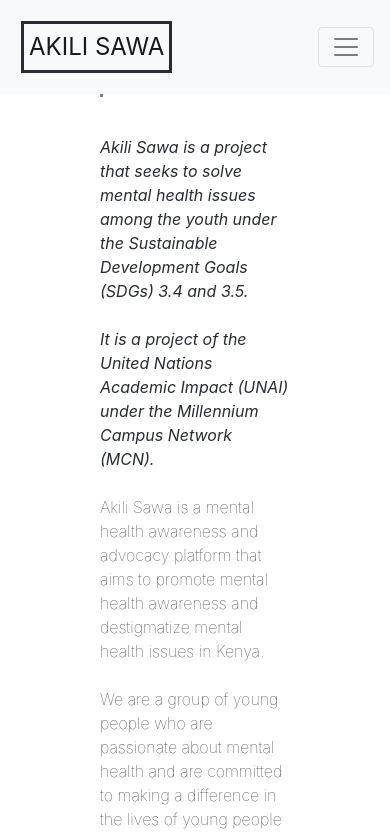
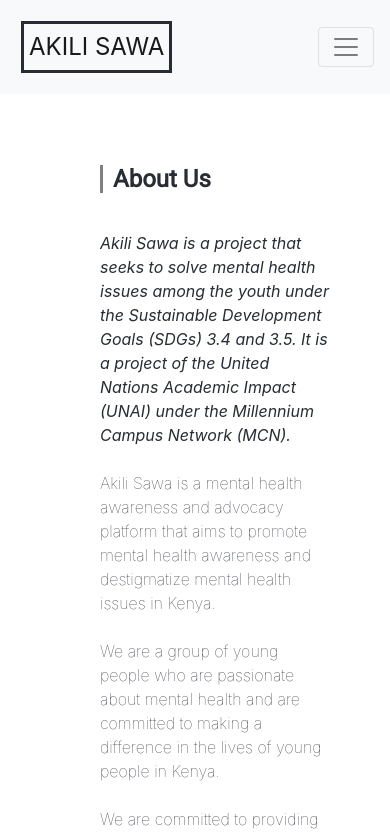
Before and after one commit to tonyoseko99/AKILI-SAWA, a React (Create React App) app: page /about in a window 390 px wide. Shown: the top 834 px of the page. Built offline with nearby package versions, Linux system fonts and the light colour scheme.

Commit message:
styling: about section for smaller devices

```diff
--- a/src/App.css
+++ b/src/App.css
@@ -95,15 +95,12 @@
 
   .about-content {
     width: 100%;
-
+    display: flex;
+    flex-direction: column;
+    align-items: left;
+    justify-content: baseline;
   }
 
-  .about-content p {
-    margin-top: 20px;
-    font-size: 12px;
-    font-weight: lighter;
-    padding: 0;
-  }
 
   .about-content h2 {
     margin-top: 20px;
@@ -111,13 +108,14 @@
     font-weight: bold;
   }
 
-  .about-content h2:hover{
-    border-bottom: 2px solid #61dafb;
+  .about-section{
+    width: 100%;
   }
 
-  .about-section{
-    display: flex;
-    flex-direction: column;
+  .about-section p{
+    font-size: 12px;
+    font-weight: lighter;
+    padding: 0;
   }
 
   #assessment{
--- a/src/components/About.js
+++ b/src/components/About.js
@@ -11,10 +11,7 @@
               <strong>
                 Akili Sawa is a project that seeks to solve mental health issues
                 among the youth under the Sustainable Development Goals (SDGs)
-                3.4 and 3.5.
-                <br />
-                <br />
-                It is a project of the United Nations Academic Impact (UNAI)
+                3.4 and 3.5. It is a project of the United Nations Academic Impact (UNAI)
                 under the Millennium Campus Network (MCN).
               </strong>
             </em>
```
